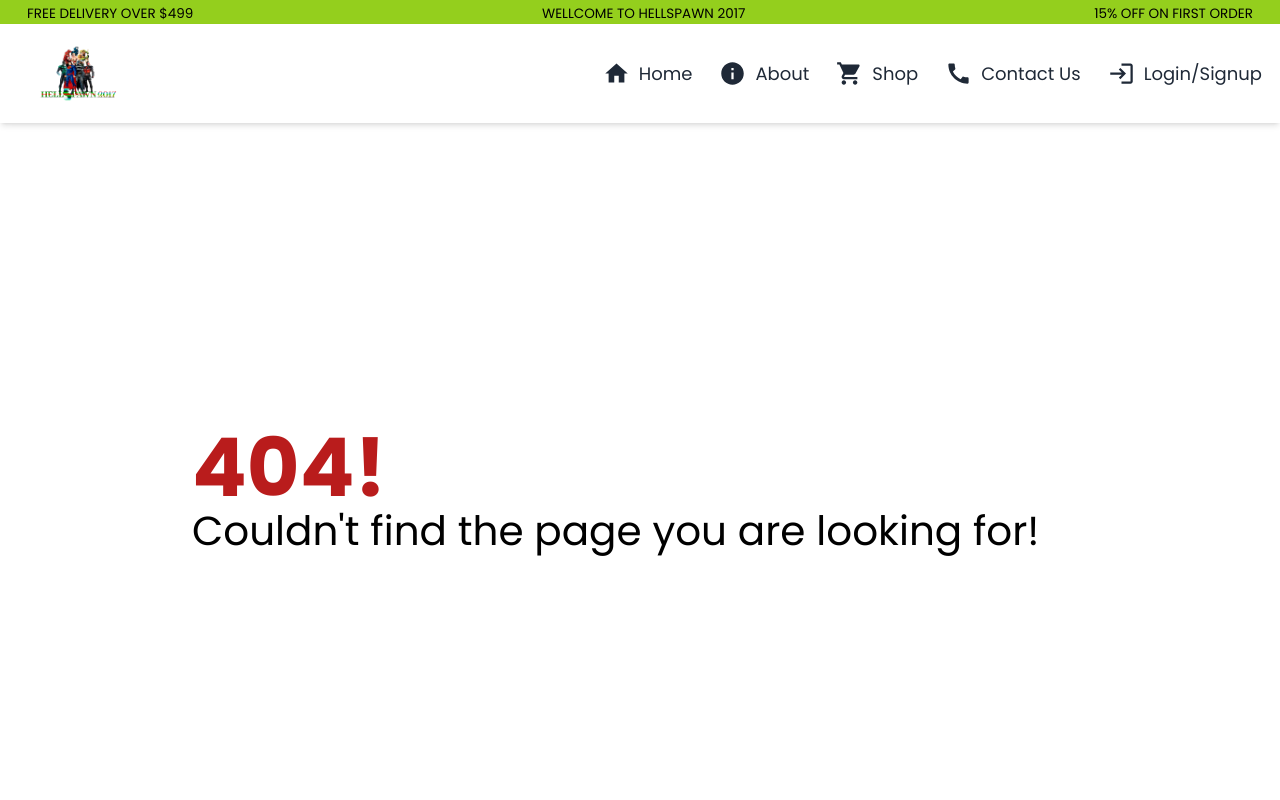
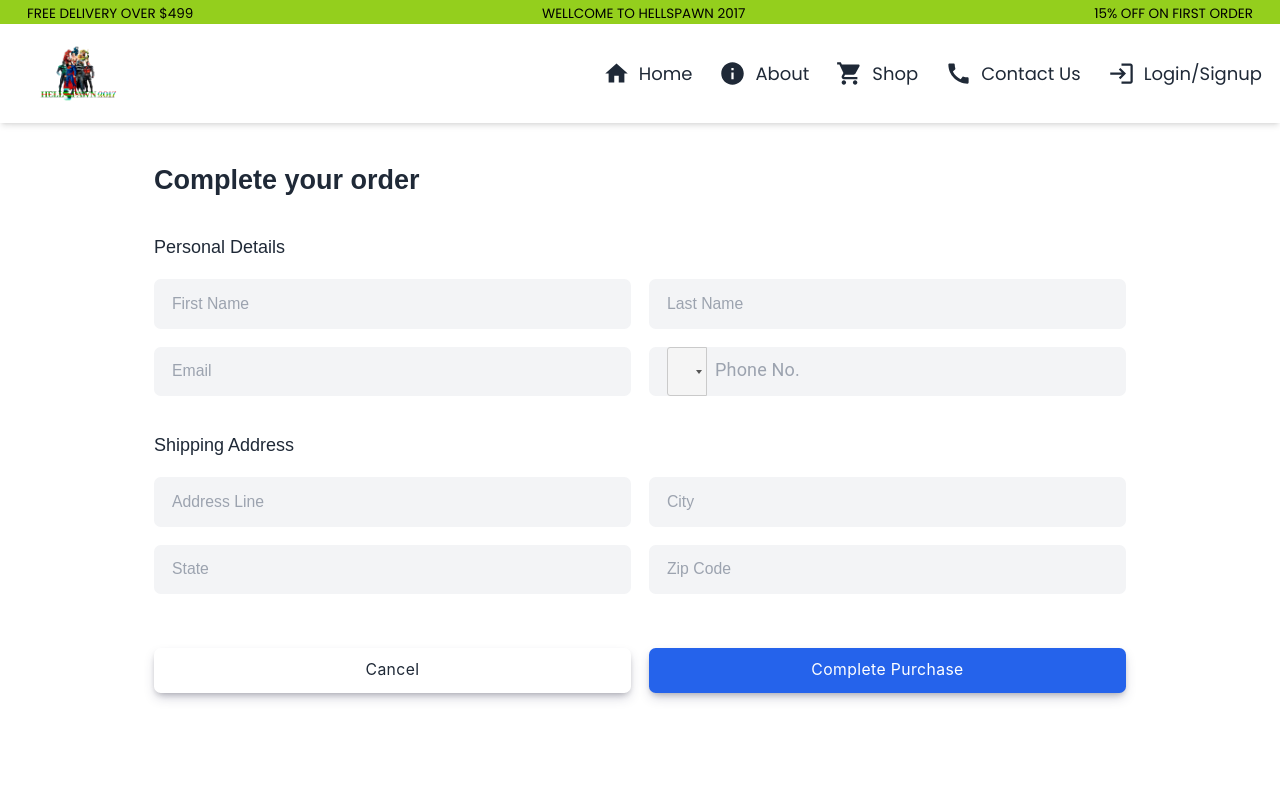
Before and after one commit to MalikHanzalaAsif/HellSpawn2017, a React (Vite) app in the folder client/: page /checkout in a window 1280 px wide. Shown: the top 800 px of the page. Built offline with nearby package versions, Linux system fonts and the light colour scheme; no server answers.

Commit message:
added checkout form component

```diff
--- a/client/src/components/Cart.jsx
+++ b/client/src/components/Cart.jsx
@@ -83,13 +83,19 @@ const Cart = ({ isLoading }) => {
 
                                                 <div class="flex gap-4 mt-4 justify-center items-center">
                                                     <div class="relative group">
-                                                        <select name="size" id="size" className="flex items-center px-2.5 py-1.5 border border-gray-300 text-gray-800 text-xs outline-none bg-transparent rounded-md mt-4" onChange={(event) => changeSize(item.id, event.target.value)}>
-                                                            <option value={item.size} selected>{item.size}</option>
+                                                        <select
+                                                            name="size"
+                                                            id="size"
+                                                            className="flex items-center px-2.5 py-1.5 border border-gray-300 text-gray-800 text-xs outline-none bg-transparent rounded-md mt-4"
+                                                            value={item.size}
+                                                            onChange={(event) => changeSize(item.id, event.target.value)}
+                                                        >
                                                             <option value="SM">SM</option>
                                                             <option value="MD">MD</option>
                                                             <option value="XL">XL</option>
                                                             <option value="XXL">XXL</option>
                                                         </select>
+
                                                     </div>
 
                                                     <div>
@@ -125,7 +131,9 @@ const Cart = ({ isLoading }) => {
                             </ul>
 
                             <div className="mt-8 space-y-2">
-                                <button type="button" className="text-sm px-4 py-2.5 w-full font-semibold tracking-wide bg-blue-600 hover:bg-blue-700 text-white rounded-md">Checkout</button>
+                                <Link to="/checkout">
+                                    <button type="button" className="text-sm px-4 py-2.5 w-full font-semibold tracking-wide bg-blue-600 hover:bg-blue-700 text-white rounded-md">Checkout</button>
+                                </Link>
                                 <Link to="/shop">
                                     <button type="button" className="text-sm px-4 py-2.5 w-full font-semibold tracking-wide bg-transparent text-gray-800 border border-gray-300 rounded-md">Continue Shopping</button>
                                 </Link>
--- /dev/null
+++ b/client/src/components/CheckoutForm.jsx
@@ -0,0 +1,80 @@
+import React from 'react';
+import PhoneInput from 'react-phone-input-2';
+import 'react-phone-input-2/lib/style.css';
+
+const CheckoutForm = () => {
+    return (
+        <div class="font-[sans-serif] bg-white mt-8">
+            <div class="flex max-sm:flex-col gap-12 max-lg:gap-4 h-full justify-center">
+                <div class="max-w-4xl w-full h-max rounded-md px-4 py-8 sticky top-0">
+                    <h2 class="text-2xl font-bold text-gray-800">Complete your order</h2>
+                    <form class="mt-8">
+                        <div>
+                            <h3 class="text-sm lg:text-base text-gray-800 mb-4">Personal Details</h3>
+                            <div class="grid md:grid-cols-2 gap-4">
+                                <div>
+                                    <input type="text" placeholder="First Name"
+                                        class="px-4 py-3 bg-gray-100 focus:bg-transparent text-gray-800 w-full text-sm rounded-md focus:outline-blue-600" />
+                                </div>
+
+                                <div>
+                                    <input type="text" placeholder="Last Name"
+                                        class="px-4 py-3 bg-gray-100 focus:bg-transparent text-gray-800 w-full text-sm rounded-md focus:outline-blue-600" />
+                                </div>
+
+                                <div>
+                                    <input type="email" placeholder="Email"
+                                        class="px-4 py-3 bg-gray-100 focus:bg-transparent text-gray-800 w-full text-sm rounded-md focus:outline-blue-600" />
+                                </div>
+
+                                <div>
+                                    <PhoneInput
+                                        className="px-4 py-3 bg-gray-100 focus:bg-transparent text-gray-800 w-full text-sm rounded-md focus:outline-blue-600 border-none outline-none"
+                                        inputStyle={{
+                                            fontSize: '1rem',
+                                            height: "16px",
+                                            backgroundColor: "transparent",
+                                            border: "none",
+                                            outline: "none",
+                                        }}
+                                        placeholder="Phone No."
+                                        enableSearch
+                                    />
+                                </div>
+                            </div>
+                        </div>
+
+                        <div class="mt-8">
+                            <h3 class="text-sm lg:text-base text-gray-800 mb-4">Shipping Address</h3>
+                            <div class="grid md:grid-cols-2 gap-4">
+                                <div>
+                                    <input type="text" placeholder="Address Line"
+                                        class="px-4 py-3 bg-gray-100 focus:bg-transparent text-gray-800 w-full text-sm rounded-md focus:outline-blue-600" />
+                                </div>
+                                <div>
+                                    <input type="text" placeholder="City"
+                                        class="px-4 py-3 bg-gray-100 focus:bg-transparent text-gray-800 w-full text-sm rounded-md focus:outline-blue-600" />
+                                </div>
+                                <div>
+                                    <input type="text" placeholder="State"
+                                        class="px-4 py-3 bg-gray-100 focus:bg-transparent text-gray-800 w-full text-sm rounded-md focus:outline-blue-600" />
+                                </div>
+                                <div>
+                                    <input type="text" placeholder="Zip Code"
+                                        class="px-4 py-3 bg-gray-100 focus:bg-transparent text-gray-800 w-full text-sm rounded-md focus:outline-blue-600" />
+                                </div>
+                            </div>
+
+                            <div class="flex gap-4 max-md:flex-col mt-8">
+                                <button type="button" class="rounded-md px-4 py-2.5 w-full text-sm tracking-wide bg-transparent hover:bg-gray-100 border border-gray-300 text-gray-800 max-md:order-1">Cancel</button>
+                                <button type="button" class="rounded-md px-4 py-2.5 w-full text-sm tracking-wide bg-blue-600 hover:bg-blue-700 text-white">Complete Purchase</button>
+                            </div>
+                        </div>
+                    </form>
+                </div>
+            </div>
+        </div>
+    )
+}
+
+export default CheckoutForm
--- a/client/src/routes/WebRoutes.jsx
+++ b/client/src/routes/WebRoutes.jsx
@@ -10,7 +10,7 @@ import LoginPage from '../pages/LoginPage';
 import SignupPage from '../pages/SignupPage';
 import SingleCategoryPage from '../pages/SingleCategoryPage';
 import CartPage from '../pages/CartPage';
-
+import CheckoutForm from '../components/CheckoutForm';
 import NotFound from '../components/NotFound';
 
 
@@ -30,6 +30,7 @@ const WebRoutes = () => {
                     <Route path="/shop/trousers" element={<SingleCategoryPage />} />
                     <Route path="/shop/hoodies" element={<SingleCategoryPage />} />
                     <Route path="/cart" element={<CartPage />} />
+                    <Route path='/checkout' element={<CheckoutForm />} />
                     <Route path='*' element={<NotFound />} />
                 </Route>
             </Routes>
```
Also changed, not shown: client/src/index.css (line endings or trailing spaces).
